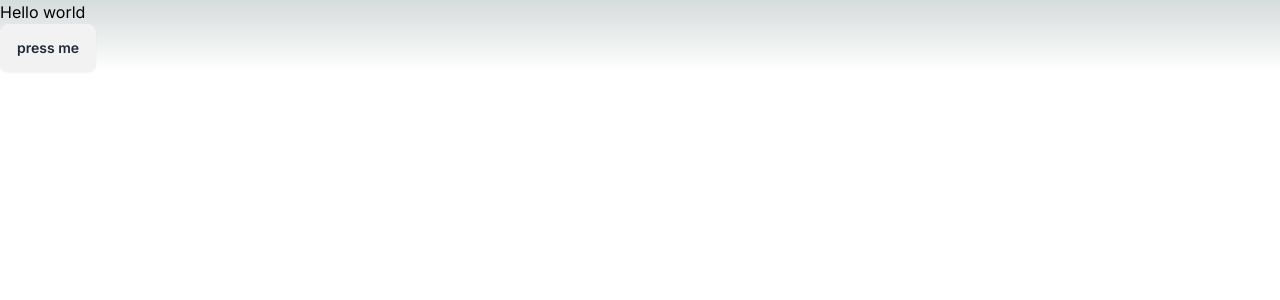
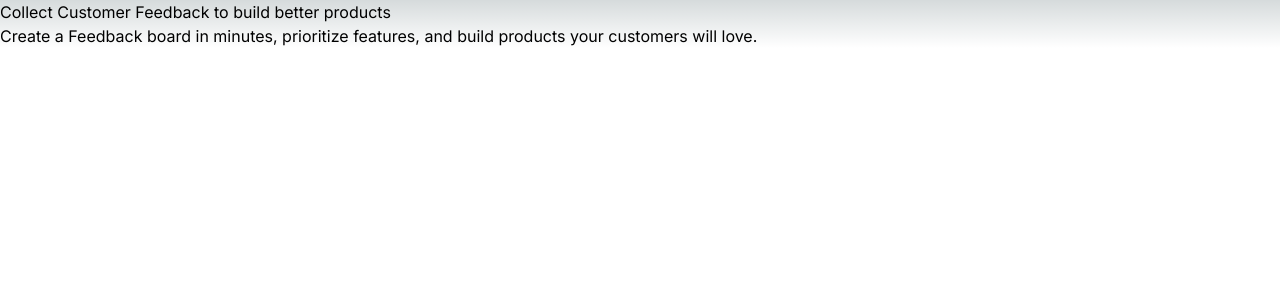
Before and after one commit to Baldbutgold/nextjs, a Next.js app: page / in a window 1280 px wide. Shown: the top 300 px of the page. Built offline with nearby package versions, Linux system fonts and the light colour scheme.

Commit message:
updated hero section

```diff
--- a/app/page.js
+++ b/app/page.js
@@ -3,8 +3,8 @@
 export default function Home() {
   return (
 <main>
-<h1>Hello world</h1>
-<button className="btn">press me</button>
+<h1>Collect Customer Feedback to build better products</h1>
+<div>Create a Feedback board in minutes, prioritize features, and build products your customers will love.</div>
 </main>
   );
 }
```
